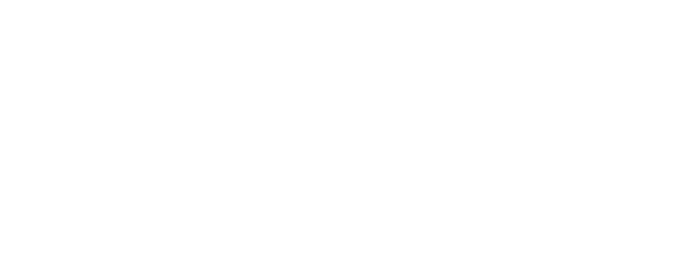
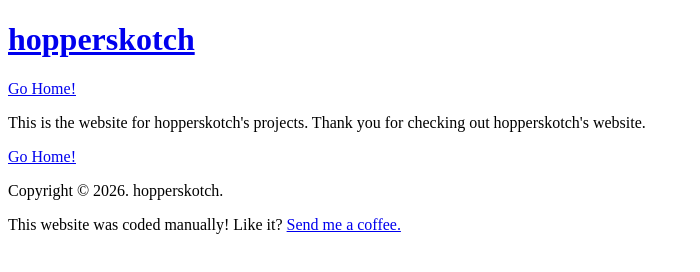
Before and after one commit to hopperskotch/hopperskotch, a plain HTML site: page index.html in a window 1280 px wide. Shown: the whole page, without its empty margins (0-700 px from the left). Drawn offline with Linux system fonts and the light colour scheme.

Commit message:
:sparkles: added header and footer navigation, paragraph text in main, copyright information and donation link

```diff
--- a/index.html
+++ b/index.html
@@ -1,19 +1,36 @@
 <!DOCTYPE html>
 <html lang="en">
+    <!--
+    Project started August 26, 2026
+    Author Nicky Boyle/hopperskotch
+    hopperskotch.com is a personal/professional project diary.
+    -->
 <head>
     <meta charset="UTF-8">
     <meta name="viewport" content="width=device-width, initial-scale=1.0">
     <title>hopperskotch.com</title>
 </head>
+<!--
+ August 27, 2026
+ Added header and footer navigation, paragraph to main, copyright information and donation link.
+ Git commit done
+-->
 <body>
     <header>
-
+        <a href="index.html"><h1>hopperskotch</h1></a>
+        <nav id="header_nav">
+            <a href="index.html">Go Home!</a>
+        </nav>
     </header>
     <main>
-
+        <p>This is the website for hopperskotch's projects. Thank you for checking out hopperskotch's website. </p>
     </main>
     <footer>
-
+        <nav id="footer_nav">
+            <a href="index.html">Go Home!</a>
+        </nav>
+        <p>Copyright &copy; 2026. hopperskotch.</p>
+        <p>This website was coded manually! Like it? <a href="kofi.com/hopperskotch">Send me a coffee.</a></p>
     </footer>
 </body>
 </html>
```
